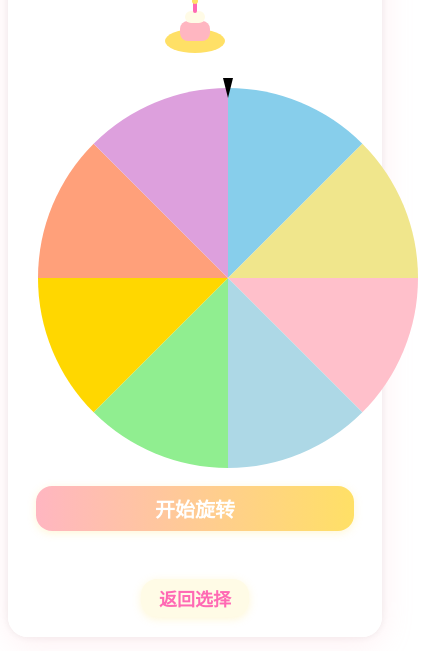
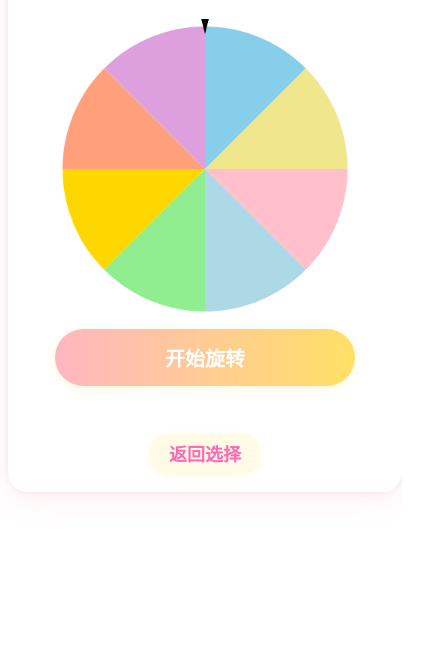
Before and after one commit to hasenwu/hasen.github.io, a plain HTML site: page wheel.html in a window 390 px wide. Shown: the part 193-844 px from the top of the page, 428 px wide, since content can reach past the window. Drawn offline with Linux system fonts and the light colour scheme.

Commit message:
Update style.css
1.修改为移动端响应式
2.转盘尺寸可调整，优化显示

```diff
--- a/style.css
+++ b/style.css
@@ -104,14 +104,29 @@ body::before {
     position: relative;
 }
 @media (max-width: 600px) {
+    .container {
+        width: 100%;
+        padding: 20px 10px;
+    }
+    .options-container {
+        display: flex;
+        flex-direction: column;
+        align-items: center;
+    }
+    .options-container button {
+        width: 90%;
+        max-width: 300px;
+        margin: 10px 0;
+    }
     #spinButton {
-        display: block;
-        margin: 8px auto; /* Centering the button */
-        padding: 8px 6vw;
-        border-radius: 16px;
-        width: 95%; /* Adjusted width for better centering */
-        max-width: 350px;
-        box-sizing: border-box;
+        width: 90%;
+        max-width: 300px;
+        margin: 10px auto;
+    }
+    #wheelCanvas {
+        width: 90%;
+        max-width: 300px;
+        height: auto;
     }
 }
 #spinButton:hover {
```
